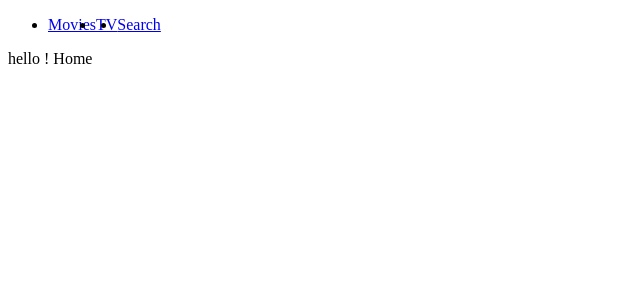
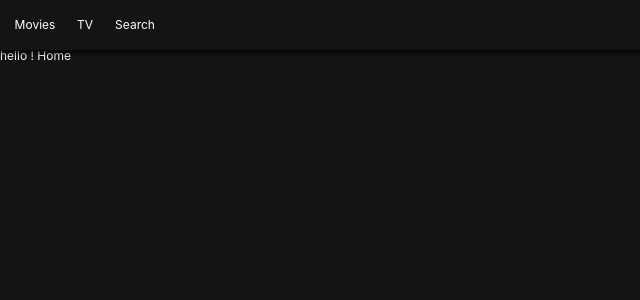
Before and after one commit to callmedevmomo/momoflix, a React (Create React App) app: page / in a window 1280 px wide. Shown: the top 300 px of the page, without its empty margins (0-640 px from the left). Built offline with nearby package versions, Linux system fonts and the light colour scheme.

Commit message:
Location Aware Header

```diff
--- a/package.json
+++ b/package.json
@@ -8,7 +8,8 @@
     "react-dom": "^16.8.6",
     "react-router-dom": "^5.0.0",
     "react-scripts": "3.0.0",
-    "styled-components": "^4.2.0"
+    "styled-components": "^4.2.0",
+    "styled-reset": "^2.0.10"
   },
   "scripts": {
     "start": "react-scripts start",
--- a/src/Components/App.js
+++ b/src/Components/App.js
@@ -1,9 +1,12 @@
 import React from "react";
 import Router from "Components/Router";
+import GlobalStyles from "Components/GlobalStyles";
+
 function App() {
   return (
     <>
       <Router />
+      <GlobalStyles />
     </>
   );
 }
--- /dev/null
+++ b/src/Components/GlobalStyles.js
@@ -0,0 +1,23 @@
+import { createGlobalStyle } from "styled-components";
+import reset from "styled-reset";
+
+const globalStyles = createGlobalStyle`
+${reset};
+a{
+    text-decoration:none;
+    color:inherit;
+}
+*{
+    box-sizing:border-box;
+
+}
+body{
+    font-family:-apple-system, BlinkMacSystemFont, 'Segoe UI', Roboto, Oxygen, Ubuntu, Cantarell, 'Open Sans', 'Helvetica Neue', sans-serif;
+    font-size:12px;
+    background-color:rgba(20,20,20,1);
+    color:white;
+    padding-top:50px;
+}
+`;
+
+export default globalStyles;
--- a/src/Components/Header.js
+++ b/src/Components/Header.js
@@ -2,18 +2,37 @@
 import { Link } from "react-router-dom";
 import styled from "styled-components";
 
-const Header = styled.header``;
+const Header = styled.header`
+  color: white;
+  position: fixed;
+  top: 0;
+  left: 0;
+  width: 100%;
+  height: 50px;
+  display: flex;
+  align-items: center;
+  padding: 0px 10px;
+  background-color: rgba(20, 20, 20, 0.8);
+  z-index: 10;
+  box-shadow: 0px 1px 5px 2px rgba(0, 0, 0, 0.8);
+`;
 
 const List = styled.ul`
   display: flex;
-  &:hover {
-    background-color: orange;
-  }
 `;
 
-const Item = styled.li``;
+const Item = styled.li`
+  width: 50px;
+  height: 50px;
+  text-align: center;
+`;
 
-const SLink = styled(Link)``;
+const SLink = styled(Link)`
+  height: 50px;
+  display: flex;
+  align-items: center;
+  justify-content: center;
+`;
 
 export default () => (
   <Header>
```
Also changed, not shown: 1 other file (tests, documents, lock files or other folders).
